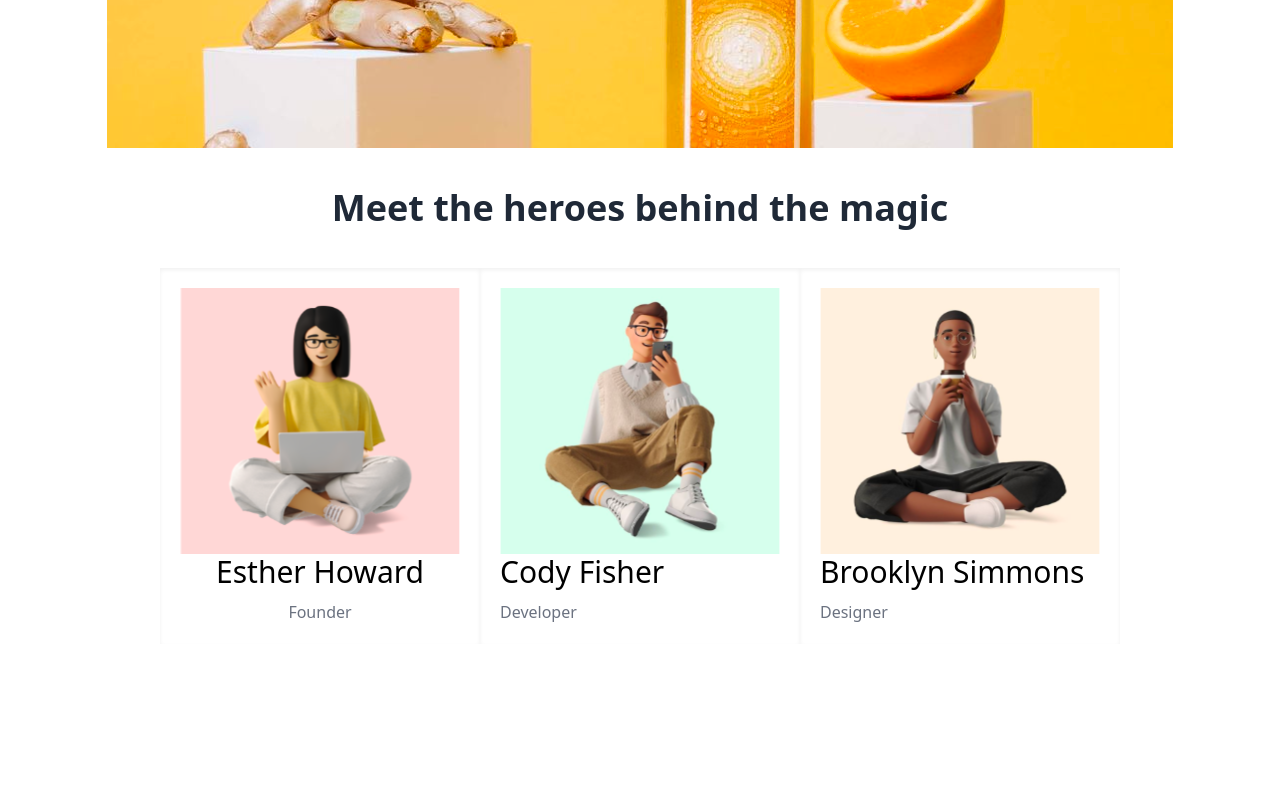
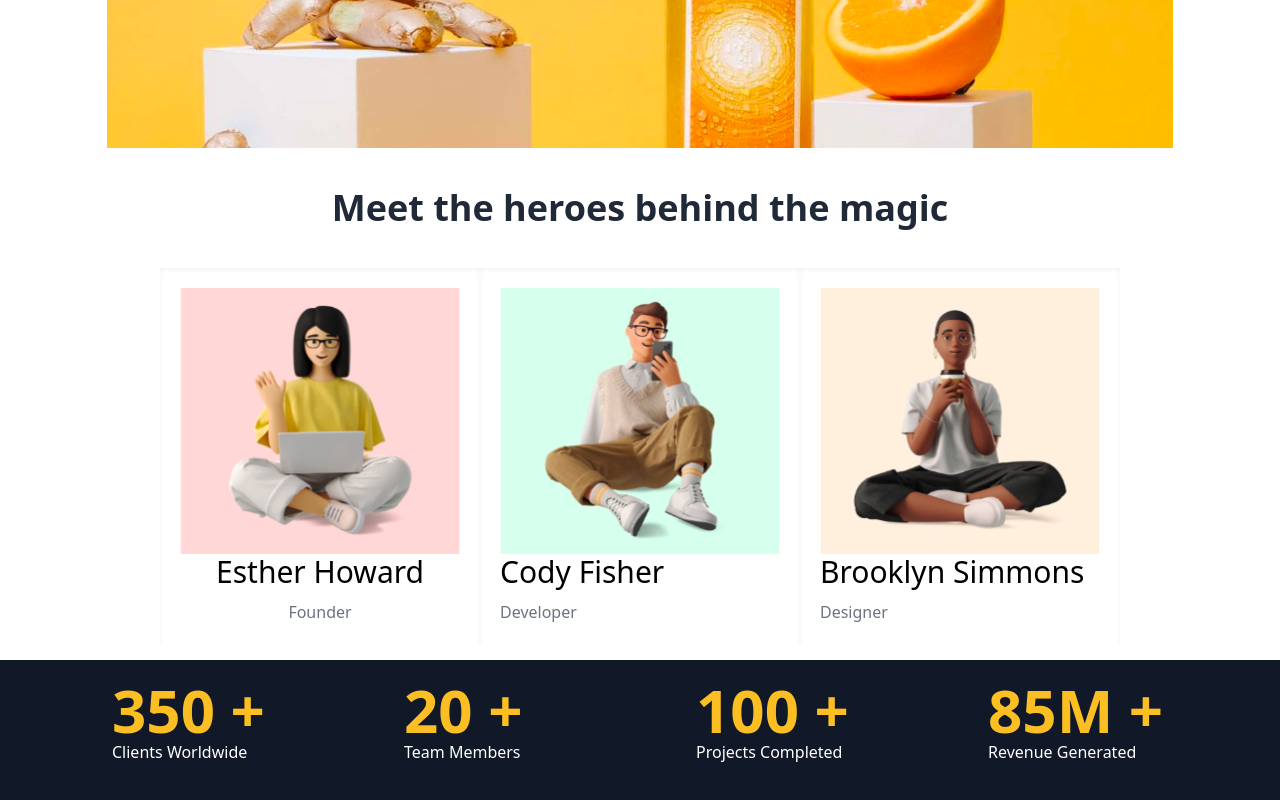
Before and after one commit to onuorachidimma/hand, a React (Create React App) app: page / in a window 1280 px wide. Shown: the part 1255-2055 px from the top of the page. Before the commit the page ends 1915 px from the top, so only its background shows below. Built offline with nearby package versions, Linux system fonts and the light colour scheme.

Commit message:
feat: creat Avatar component and render

```diff
--- a/src/components/homepage.jsx
+++ b/src/components/homepage.jsx
@@ -3,9 +3,10 @@ import SubHeading from "./subHeading";
 import gingerAndOrangeImage from "../asset/images/Ginger and Orange.svg";
 import Hero from "./hero";
 import Avatars from "./avatar";
-import Avatar1 from "../asset/images/Female avatar with laptop.svg"
-import Avatar2 from "../asset/images/Male avatar with phone.svg"
-import Avatar3 from "../asset/images/Female avater with coffee.svg"
+import Avatar1 from "../asset/images/Female avatar with laptop.svg";
+import Avatar2 from "../asset/images/Male avatar with phone.svg";
+import Avatar3 from "../asset/images/Female avater with coffee.svg";
+import Statistics from "./statistics";
 const Homepage = () => {
   return (
     <div>
@@ -26,23 +27,53 @@ const Homepage = () => {
 
       <div className="">
         <div className="text-center mb-10">
-            <SubHeading
-                subHeading="Meet the heroes behind the magic"
-            />
+          <SubHeading subHeading="Meet the heroes behind the magic" />
         </div>
 
         <div className="w-9/12 justify-between mx-auto flex flex-wrap">
           <div className="bg-white shadow-inner w-full sm:w-full md:w-6/12 lg:w-4/12 p-5 mb-4 text-center">
-            <Avatars avatarImage={Avatar1} name="Esther Howard" role="Founder"/>
+            <Avatars
+              avatarImage={Avatar1}
+              name="Esther Howard"
+              role="Founder"
+            />
           </div>
           <div className="bg-white shadow-inner w-full sm:w-full md:w-6/12 lg:w-4/12 p-5 mb-4">
-            <Avatars avatarImage={Avatar2} name="Cody Fisher" role="Developer"/>
+            <Avatars
+              avatarImage={Avatar2}
+              name="Cody Fisher"
+              role="Developer"
+            />
           </div>
           <div className="bg-white shadow-inner w-full sm:w-full md:w-6/12 lg:w-4/12 p-5 mb-4">
-            <Avatars avatarImage={Avatar3} name="Brooklyn Simmons" role="Designer"/>
+            <Avatars
+              avatarImage={Avatar3}
+              name="Brooklyn Simmons"
+              role="Designer"
+            />
           </div>
         </div>
 
+        <div className="bg-gray-900 text-white  ">
+          <div className=" flex flex-wrap justify-between  text-center lg:text-left p-0 lg:pl-28 py-5">
+            <div className="w-full sm:w-full md:w-6/12 lg:w-3/12  mb-4">
+              <Statistics number="350" groupOfPeople="Clients Worldwide" />
+            </div>
+            <div className="w-full sm:w-full md:w-6/12 lg:w-3/12  mb-4">
+              <Statistics number="20" groupOfPeople="Team Members" />
+            </div>
+            <div className="w-full sm:w-full md:w-6/12 lg:w-3/12  mb-4">
+              <Statistics number="100" groupOfPeople="Projects Completed" />
+            </div>
+            <div className="w-full sm:w-full md:w-6/12 lg:w-3/12  mb-4">
+              <Statistics
+                number="85"
+                unit="M"
+                groupOfPeople="Revenue Generated"
+              />
+            </div>
+          </div>
+        </div>
       </div>
     </div>
   );
--- /dev/null
+++ b/src/components/statistics.jsx
@@ -0,0 +1,10 @@
+const Statistics = (props) => {
+    return(
+        <div className="">
+            <p className="font-semibold text-4xl md:text-5xl lg:text-6xl text-yellow-400">{props.number}<span>{props.unit}</span> +</p>
+            <p>{props.groupOfPeople}</p>
+        </div>
+    )
+}
+
+export default Statistics
```
Lines whose indentation alone changed are shown as unchanged.
